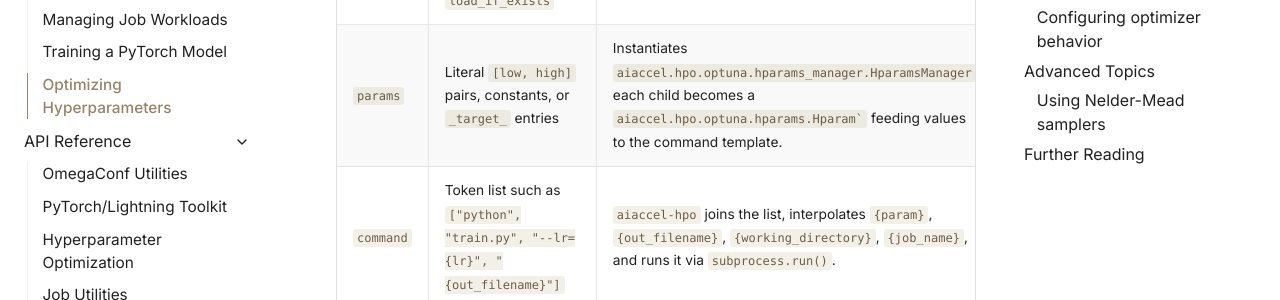
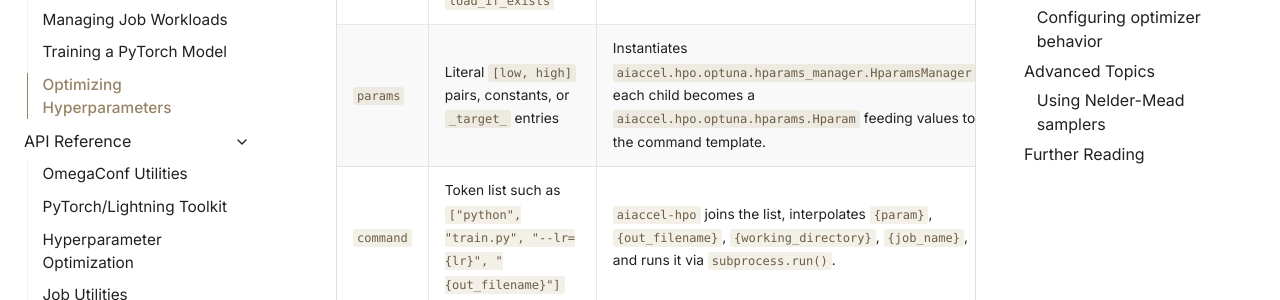
Before and after one commit to aistairc/aiaccel, a Sphinx documentation site: the page built from docs/source/user_guide/hpo.rst, in a window 1280 px wide and 900 px high, scrolled down 3348 px. Shown: the part 148-448 px from the top of the window. Built offline with Sphinx 7.4.7, drawn with Linux system fonts in a browser that asks for light colours.

Commit message:
Fix typo.

```diff
--- a/docs/source/user_guide/hpo.rst
+++ b/docs/source/user_guide/hpo.rst
@@ -153,7 +153,7 @@ Extend this file or inherit from it via ``_base_`` to describe your objective.
     - - ``params``
       - Literal ``[low, high]`` pairs, constants, or ``_target_`` entries
       - Instantiates :class:`aiaccel.hpo.optuna.hparams_manager.HparamsManager`; each
-        child becomes a :class:`aiaccel.hpo.optuna.hparams.Hparam\`` feeding values to
+        child becomes a :class:`aiaccel.hpo.optuna.hparams.Hparam` feeding values to
         the command template.
     - - ``command``
       - Token list such as ``["python", "train.py", "--lr={lr}", "{out_filename}"]``
```
